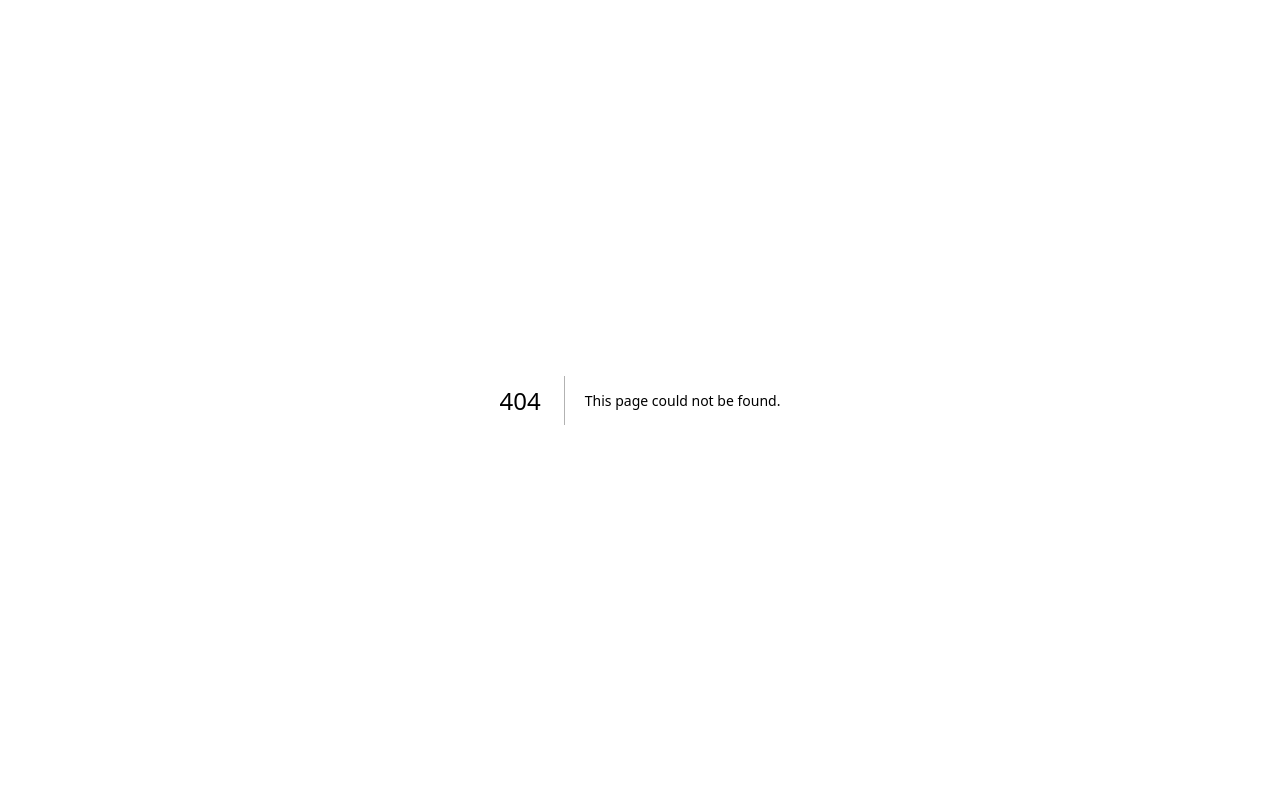
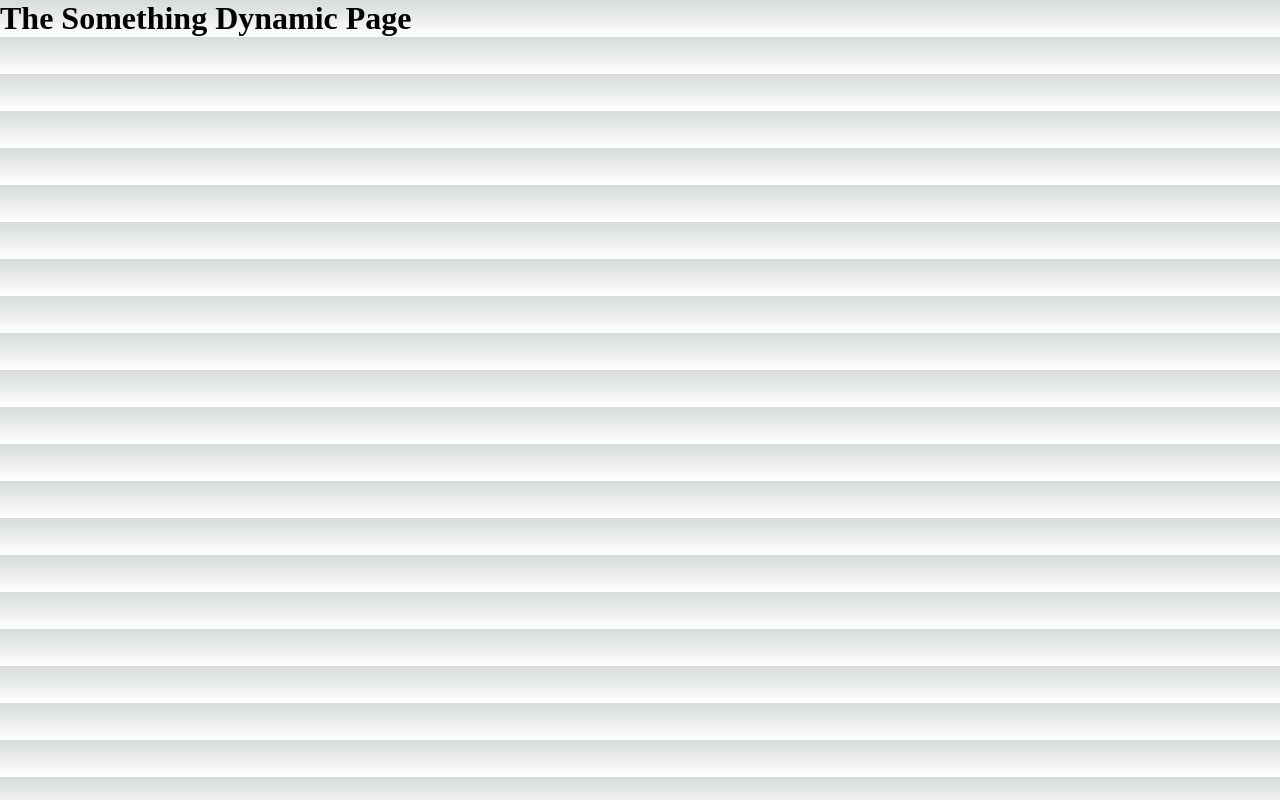
Before and after one commit to doorahmie/nextjs-course-2022-12, a Next.js app: page /news/1 in a window 1280 px wide. Before the commit this address had no page. Built offline with nearby package versions, Linux system fonts and the light colour scheme.

Commit message:
Added Dynamic Page under news folder. It can give User Dynamic url.

```diff
--- /dev/null
+++ b/pages/news/[newsId].js
@@ -0,0 +1,7 @@
+// domain.com/news
+
+function SomthingDynamicPage() {
+  return <h1>The Something Dynamic Page</h1>;
+}
+
+export default SomthingDynamicPage;
```
